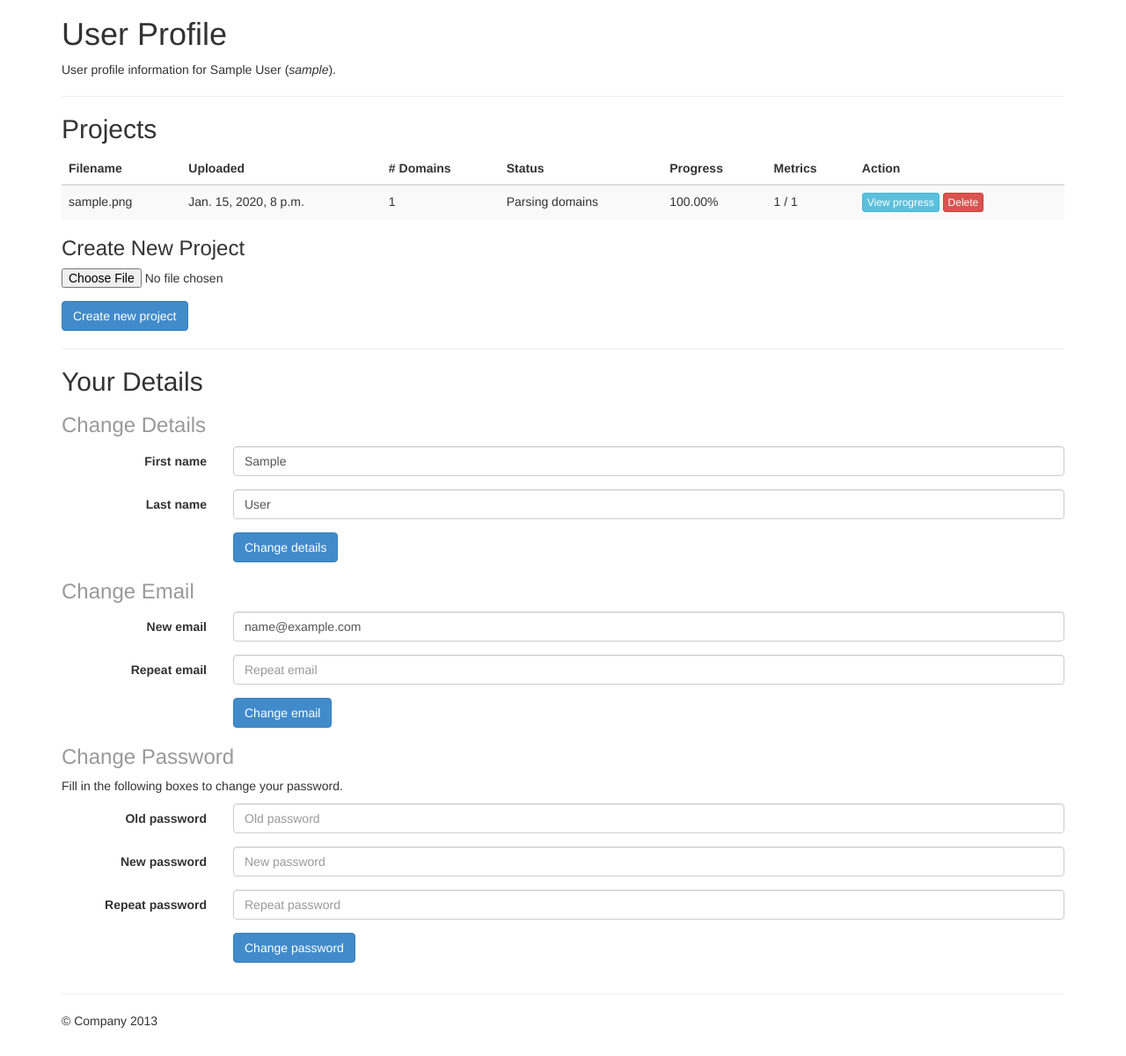
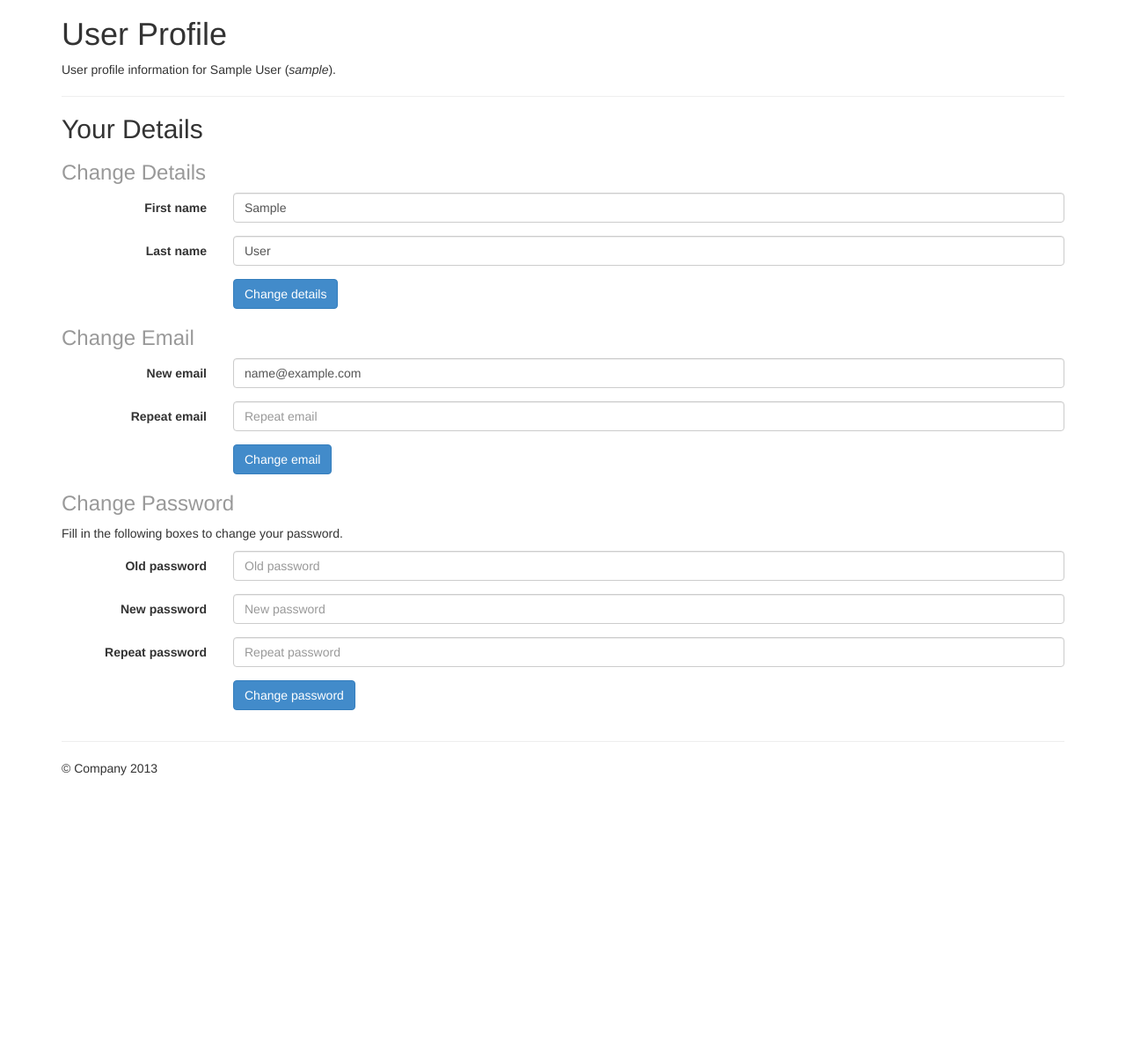
Before and after one commit to supermakc/Domain-Pan, a Django app: page /profile in a window 1280 px wide. Shown: the part 51-1251 px from the top of the page at 88% size. After the commit the page ends 932 px from the top, so only its background shows below. Run offline with Django 3.2, Linux system fonts and the light colour scheme; a user stored in the database is signed in; tables that the repository leaves empty hold one stand-in row (values such as "Sample post"); parts of the project's set-up code (start-up, migrations or seed data) failed here and were passed over.

Commit message:
Changed:  User profile and project listing now on separate pages.

```diff
--- a/main/templates/main/base.html
+++ b/main/templates/main/base.html
@@ -52,9 +52,11 @@
             <li>
               <a href="#" class="dropdown-toggle" data-toggle="dropdown"><em>{{ user.username }}</em> <b class="caret"></b></a>
               <ul class="dropdown-menu">
+                <li><a href="/project_list">Projects</a></li>
                 <li><a href="/profile">Profile</a></li>
                 {% if user.is_staff %}
-                  <li><a href="/admin_settings">Admin</a></li>
+                  <li class="divider"></li>
+                  <li><a href="/admin_settings">Administration</a></li>
                 {% endif %}
                 <li class="divider"></li>
                 <li><a href="/logout_user">Logout</a></li>
--- a/main/templates/main/profile.html
+++ b/main/templates/main/profile.html
@@ -17,64 +17,6 @@
   {% endif %}
   <hr />
 
-  <h2>Projects</h2>
-  {% if projects|length == 0 %}
-    <p class="text-muted"><em>You have not uploaded any projects.</em></p>
-  {% else %}
-    <table class="table table-striped">
-      <thead>
-        <tr>
-          <th>Filename</th><th>Uploaded</th><th># Domains</th><th>Status</th><th>Progress</th><th>Metrics</th><th>Action</th>
-        </tr>
-      </thead>
-      {% for project in projects %}
-        <tr {% if project.state == 'completed'  %}class="success"{% elif project.state == 'error' %}class="danger"{% elif project.state == 'measuring' %}class="warning"{% endif %}>
-          <td>{{ project.file.filename }}</td><td>{{ project.created }}</td><td>{{ project.domains|length }}</td>
-          <td>
-            {{ project.get_state_display }}
-            <!--
-            {% if project.state == 'completed' %}
-              <b>Complete</b> ({{ project.percent_complete_str }}%)
-            {% elif project.state == 'error' %}
-              <b>Error</b> ({{ project.percent_complete_str }}%)
-            {% else %}
-              {{ project.percent_complete_str }}%
-            {% endif %}
-            -->
-          </td>
-          <td>
-            {{ project.percent_complete_str }}%
-          </td>
-          <td>
-            {{ project.num_measured_domains }} / {{ project.measurable_domains|length }}
-          </td>
-          <td>
-            <a role="button" class="btn btn-info btn-xs" href="/project?id={{ project.id }}">
-              {% if project.state == 'completed' %}
-                View results
-              {% elif project.state == 'error' %}
-                View details
-              {% else %}
-                View progress
-              {% endif %}
-            </a>
-            <a role="button" class="btn btn-danger btn-xs" href="#" onclick="confirm_project_delete('{{ project.file.filename }}', '{{ project.id }}');">Delete</a>
-          </td>
-        </tr>
-      {% endfor %}
-    </table>
-  {% endif %}
-
-  <h3>Create New Project</h3>
-  <form name='upload' action="/upload_project" method="post" {% if uploadform.is_multipart %}enctype="multipart/form-data"{% endif %}>{% csrf_token %}
-    <div class="form-group">
-      <!-- <label for="{{ form.file.id_for_label }}">{{ form.file.label }}</label> -->
-      {{ uploadform.file }}
-    </div>
-    <button type="submit" class="btn btn-primary">Create new project</button>
-  </form>
-
-  <hr />
   <h2>Your Details</h2>
 
   <h3 class="text-muted">Change Details</h3>
--- a/main/urls.py
+++ b/main/urls.py
@@ -9,6 +9,7 @@ urlpatterns = patterns('',
     url(r'^admin/', include(admin.site.urls)),
     url(r'^login$', views.check_login, name='check_login'),
     url(r'^profile$', views.profile, name='profile'),
+    url(r'^project_list$', views.project_list, name='project_list'),
     url(r'^logout_user$', views.logout_user, name='logout_user'),
     url(r'^change_details$', views.change_details, name='change_details'),
     url(r'^change_password$', views.change_password, name='change_password'),
--- a/main/views.py
+++ b/main/views.py
@@ -229,30 +229,6 @@ def profile(request):
         profile_messagetype = request.session['profile_messagetype']
         del request.session['profile_message']
         del request.session['profile_messagetype']
-    uploadform = URLFileForm(request.POST, request.FILES)
-    projects = UserProject.objects.filter(user_id=request.user.id)
-    # tl = get_task_list()
-    for project in projects:
-        try:
-            project.file = UploadedFile.objects.get(project_id=project.id)
-            logger.debug('Filename: %s' % project.file.filename)
-        except UploadedFile.DoesNotExist:
-            pass
-        project.domains = ProjectDomain.objects.filter(project_id=project.id)
-
-        """
-        # Automatic restart of projects
-        if not project.state in ['completed', 'error', 'paused'] and not is_project_task_active(project, tl):
-            task_id = check_project_domains.delay(project.id)
-            logger.debug(task_id)
-            project_task = ProjectTask()
-            project_task.project_id = project.id
-            project_task.celery_id = task_id
-            project_task.type = 'checker'
-            project_task.save()
-
-            logger.debug('Restarted task for project %d (task id: %s)' % (project.id, task_id))
-        """
 
     exclusions = None
     preserved = None
@@ -269,14 +245,41 @@ def profile(request):
         'main/profile.html',
         {
             'user' : request.user,
-            'projects' : projects,
-            'uploadform' : uploadform,
             'profile_message' : profile_message,
             'profile_messagetype' : profile_messagetype,
             'exclusions' : exclusions,
             'preserved' : preserved,
             'staff' : staff,
             'admin' : admin})
+
+def project_list(request):
+    if not request.user.is_authenticated():
+        return redirect('/')
+    profile_message = None
+    profile_messagetype = None
+    if request.session.has_key('profile_message'):
+        profile_message = request.session['profile_message']
+        profile_messagetype = request.session['profile_messagetype']
+        del request.session['profile_message']
+        del request.session['profile_messagetype']
+    uploadform = URLFileForm(request.POST, request.FILES)
+    projects = UserProject.objects.filter(user_id=request.user.id)
+    for project in projects:
+        try:
+            project.file = UploadedFile.objects.get(project_id=project.id)
+            logger.debug('Filename: %s' % project.file.filename)
+        except UploadedFile.DoesNotExist:
+            pass
+        project.domains = ProjectDomain.objects.filter(project_id=project.id)
+    return render(
+        request,
+        'main/project_list.html',
+        {
+            'user' : request.user,
+            'projects' : projects,
+            'uploadform' : uploadform,
+            'profile_message' : profile_message,
+            'profile_messagetype' : profile_messagetype,})
 
 def upload_project(request):
     if not request.user.is_authenticated():
@@ -325,12 +328,12 @@ def upload_project(request):
                 request.session['profile_message'] = 'Project "%s" successfully uploaded.  You will be emailed when domain checking is complete.' % request.FILES['file'].name
                 request.session['profile_messagetype'] = 'success'
 
-                return redirect('/profile')
+                return redirect('/project_list')
         else:
             logger.debug(uploadform.errors)
             request.session['profile_message'] = '<b>Project not uploaded.</b> The following errors occurred: %s' % uploadform.errors
             request.session['profile_messagetype'] = 'danger'
-            return redirect('/profile')
+            return redirect('/profile_list')
 
 
 def change_details(request):
```
Also changed, not shown: main/templates/main/project_list.html (added, +75 -0 lines).
